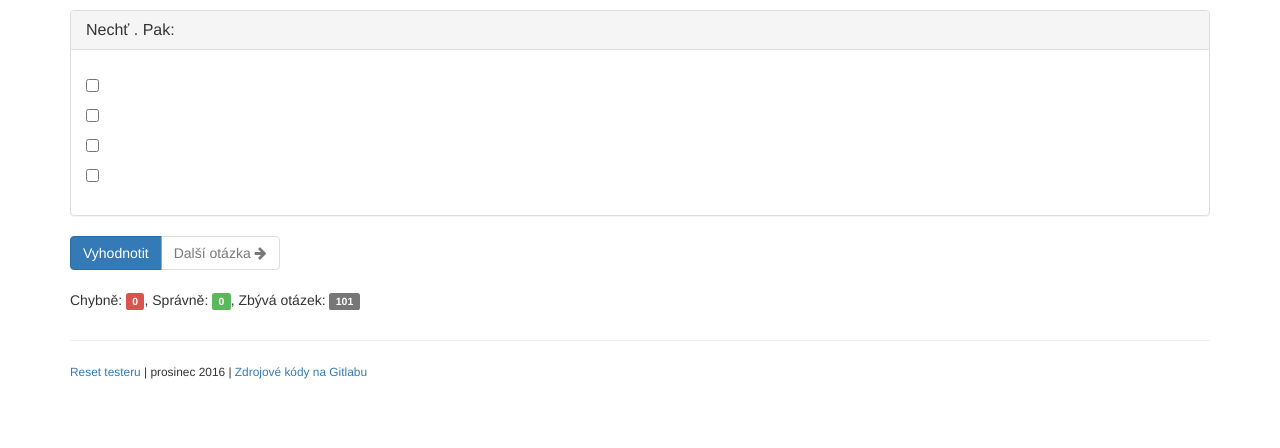
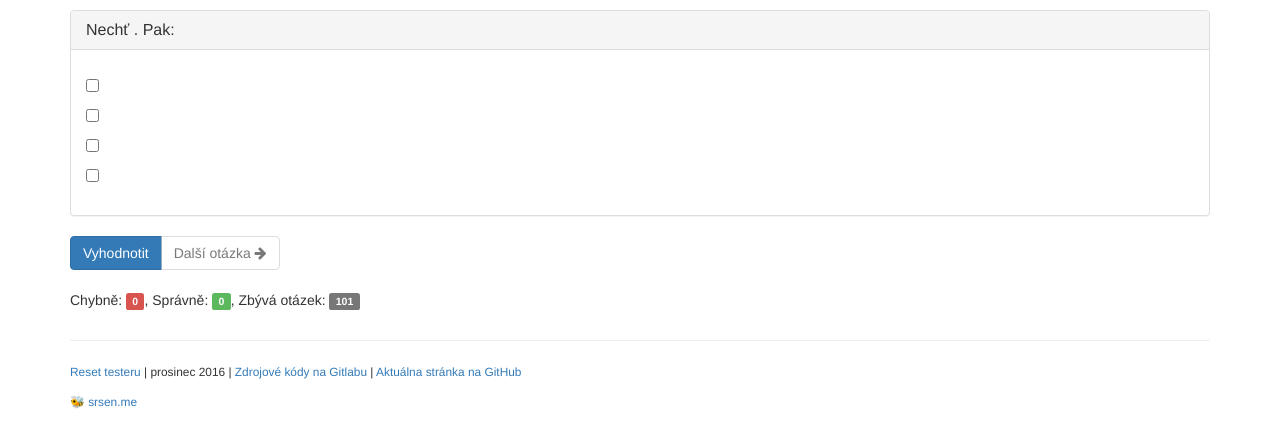
Before and after one commit to AlesSrsen/kop-tester, a plain HTML site: page index.html in a window 1280 px wide. Drawn offline with nearby package versions, Linux system fonts and the light colour scheme; some packages are replaced by stand-ins of ours.

Commit message:
chore: Add info about the repo where the site is hosted. Add link to personal site

```diff
--- a/index.html
+++ b/index.html
@@ -152,9 +152,21 @@
                         <a href="https://gitlab.com/novacto3/paa-tester-2" target="_blank">
                             Zdrojové kódy na Gitlabu
                         </a>
+                        |
+                        <a href="https://github.com/AlesSrsen/kop-tester" target="_blank">
+                            Aktuálna stránka na GitHub
+                        </a>
                     </small>
                 </p>
-
+            </div>
+        </div>
+        <div class="row">
+            <div class="col-md-12">
+                <p>
+                    <small>
+                        <a href="https://srsen.me" target="_blank">🐝 srsen.me</a>
+                    </small>
+                </p>
             </div>
         </div>
     </footer>
```
